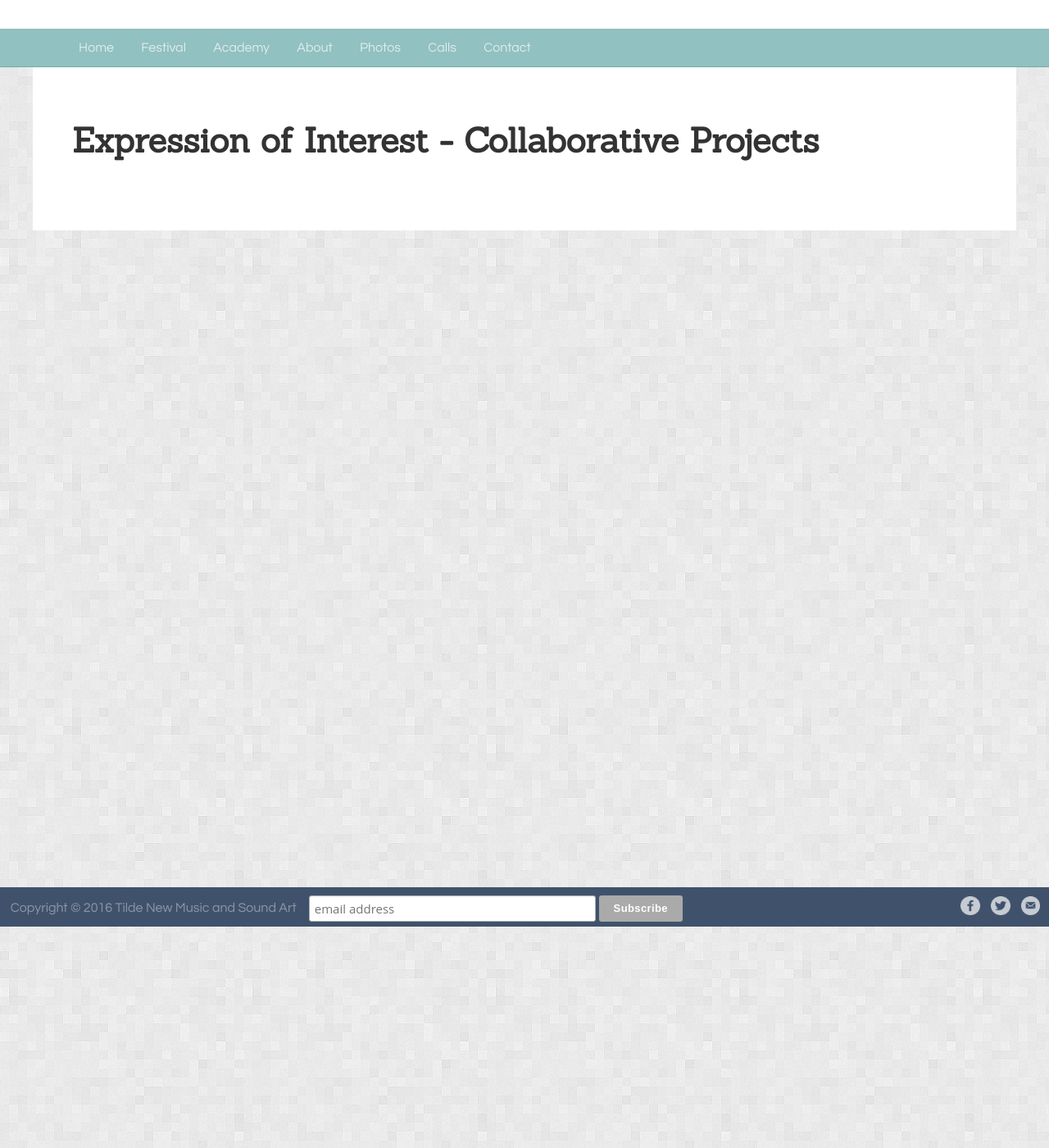
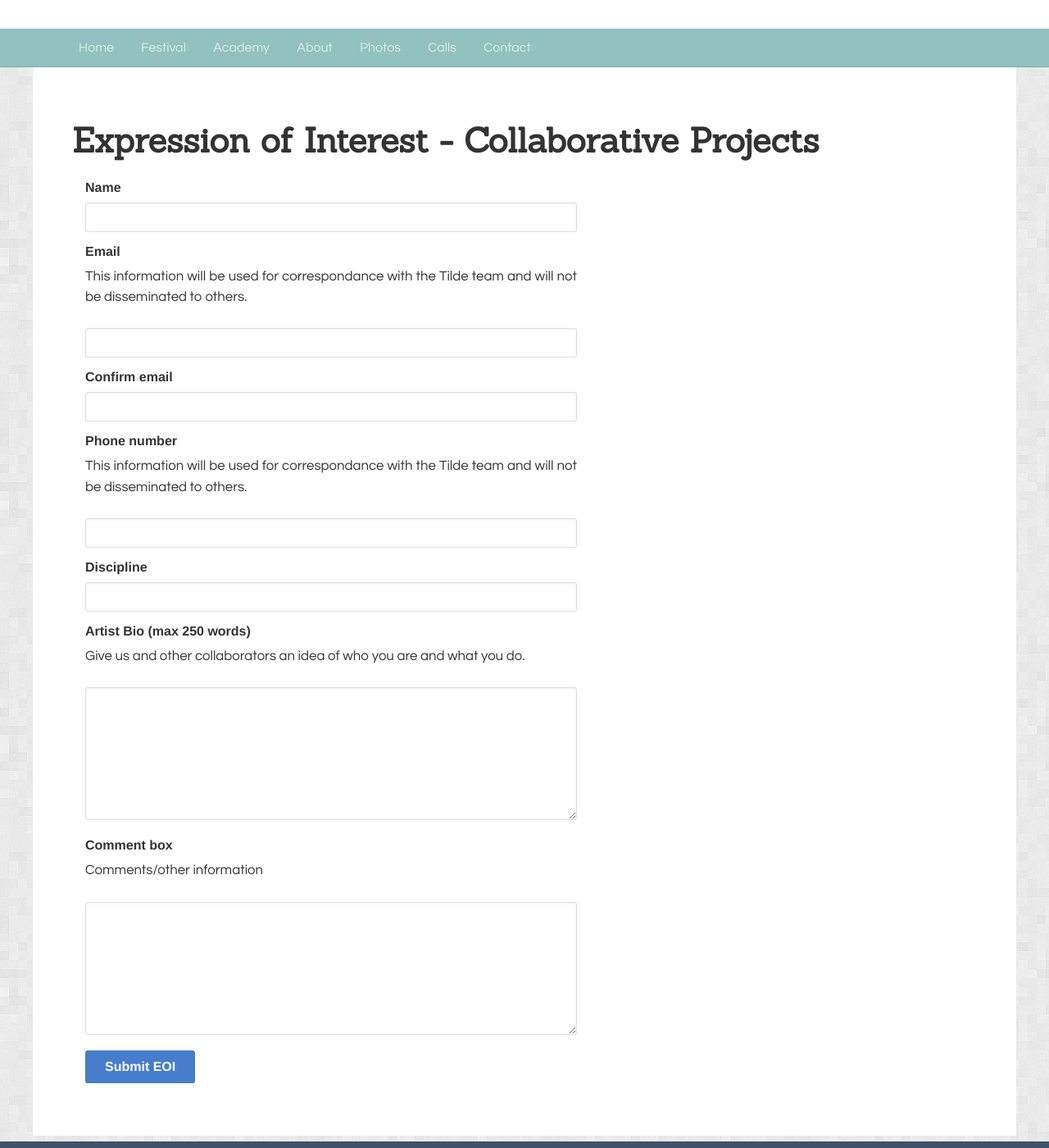
Before and after one commit to unclewalter/tilde-festival-website, a Jekyll site: the page built from pages/eoi-collab.html, in a window 1280 px wide and 1400 px high, scrolled down 270 px. Shown: the whole window at 82% size. Built offline with Jekyll 4.4.1, drawn with Linux system fonts in a browser that asks for light colours.

Commit message:
Provisioning for multiple submission types (commit cd793a4 for the API). Adding collab form.

```diff
--- a/assets/js/src/10-custom.js
+++ b/assets/js/src/10-custom.js
@@ -29,12 +29,12 @@ $(document).ready(function() {
       contentType: 'application/json; charset=UTF-8',
       dataType: 'json',
       success: function(data) {
-        var cvFile = document.getElementById('cvUpload').files[0]
         if (data.errorMessage) {
           alert("Error: "+data.errorMessage);
           $("#submitEOI").html("Submit EOI");
         } else {
-          if (data.cvfilename) {
+          if (data.cvfilename && document.getElementById('cvUpload')) {
+            var cvFile = document.getElementById('cvUpload').files[0]
             uploadFile(cvFile, data.cvfilename, function() {
               $("#submitEOI").html("Submission successful!");
               $("#submitEOI").attr("disabled", true);
--- a/pages/eoi-collab.html
+++ b/pages/eoi-collab.html
@@ -3,3 +3,34 @@ layout: page
 title: Expression of Interest - Collaborative Projects
 permalink: /eoi-collab/
 ---
+<div class="EOI-form-container">
+  <form class="EOI-form" action="" method="post">
+    <input type="hidden" name="submissionType" value="eoi-collab">
+    <label for="artistName">Name</label>
+    <input type="text" name="artistName" value="">
+
+    <label for="email">Email</label>
+    <p>This information will be used for correspondance with the Tilde team and will not be disseminated to others.</p>
+    <input type="email" name="email" value="">
+
+    <label for="confirm_email">Confirm email</label>
+    <input type="email" name="confirm_email" value="">
+
+    <label for="phone">Phone number</label>
+    <p>This information will be used for correspondance with the Tilde team and will not be disseminated to others.</p>
+    <input type="tel" name="phone" value="">
+
+    <label for="discipline">Discipline</label>
+    <input type="text" name="discipline" value="">
+
+    <label for="bio">Artist Bio (max 250 words)</label>
+    <p>Give us and other collaborators an idea of who you are and what you do.</p>
+    <textarea name="bio" rows="8" cols="40"></textarea>
+
+    <label for="comments">Comment box</label>
+    <p>Comments/other information</p>
+    <textarea name="comments" rows="8" cols="40"></textarea>
+  </form>
+
+  <button type="submit" name="submit" id="submitEOI">Submit EOI</button><br />
+</div>
```
Also changed, not shown: pages/calls.md (+1 -1 lines), assets/js/app.js.
